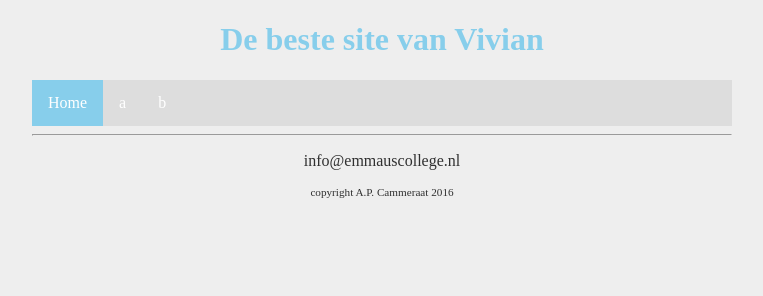
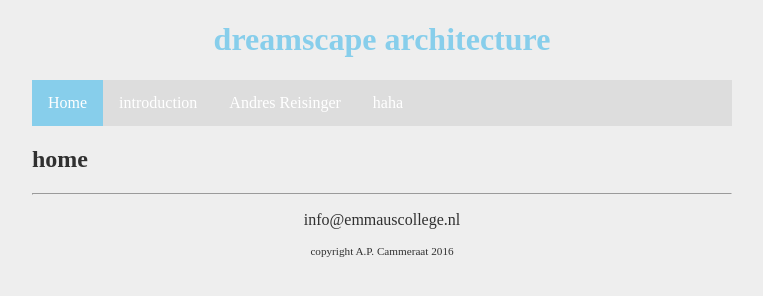
Before and after one commit to emmaus-4h/website-viviansudmeier, a plain HTML site: page index.html in a window 1280 px wide. Shown: the whole page, without its empty margins (258-1021 px from the left). Drawn offline with Linux system fonts and the light colour scheme.

Commit message:
Update index.html
bonus

```diff
--- a/index.html
+++ b/index.html
@@ -10,19 +10,20 @@
     <body>
         <main>
             <header>
-                <h1 id="hoofdtitel" class="belangrijk">De beste site van Vivian</h1>
+                <h1 id="hoofdtitel" class="belangrijk">dreamscape architecture</h1>
             </header>
 
             <nav>
                 <ul>
                     <li><a class="active" href="index.html">Home</a></li>
-                    <li><a href="overmij.html">a</a></li>
-                    <li><a href="info.html">b</a></li>
+                    <li><a href="introduction.html">introduction</a></li>
+                    <li><a href="Andres Reisinger.html">Andres Reisinger</a></li>
+                    <li><a href="haha.html">haha</a></li>
                 </ul>
             </nav>
 
             <article>
-
+                <h2 class="introduction"> home </h2>
             </article>
 
             <footer>
```
